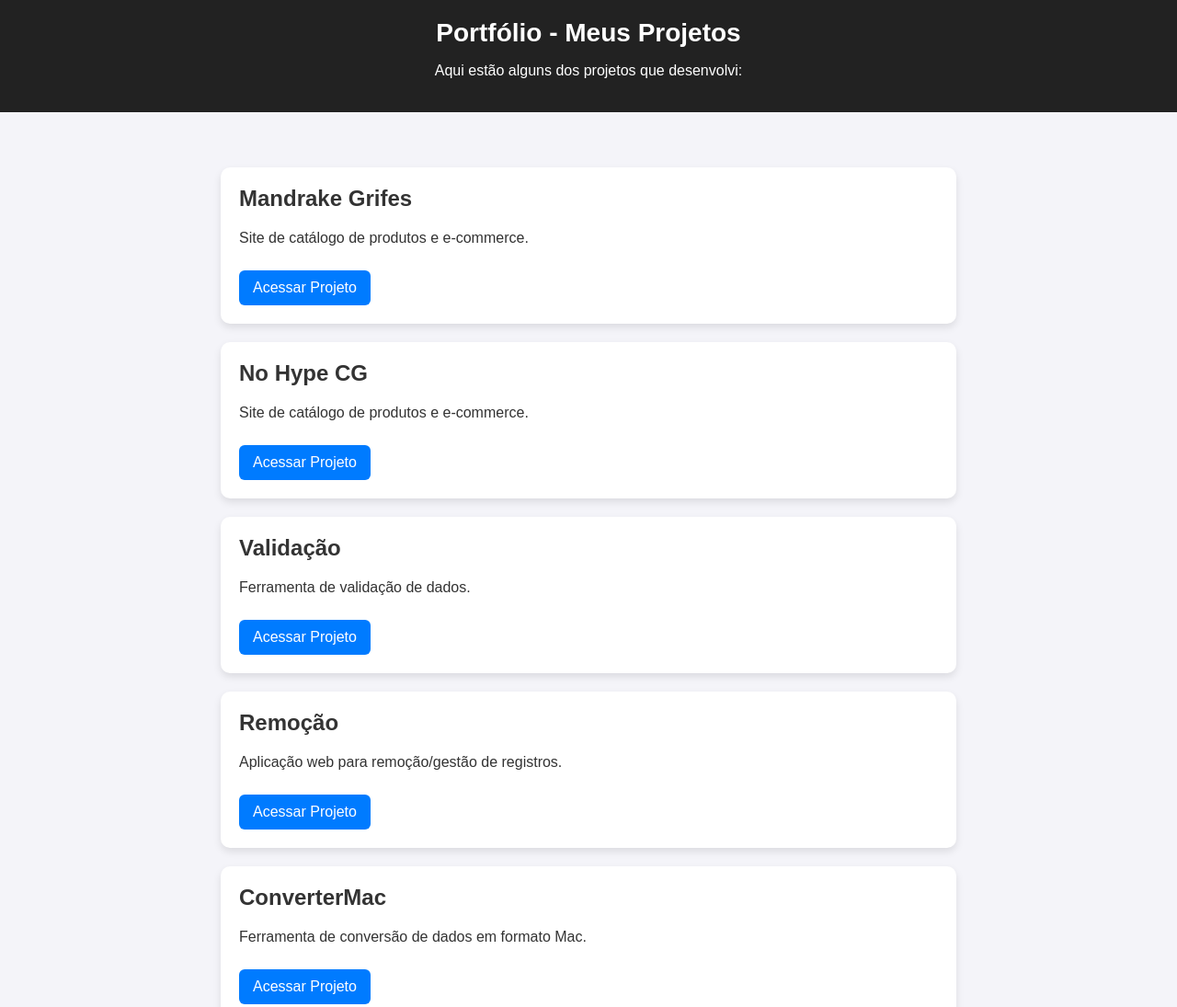
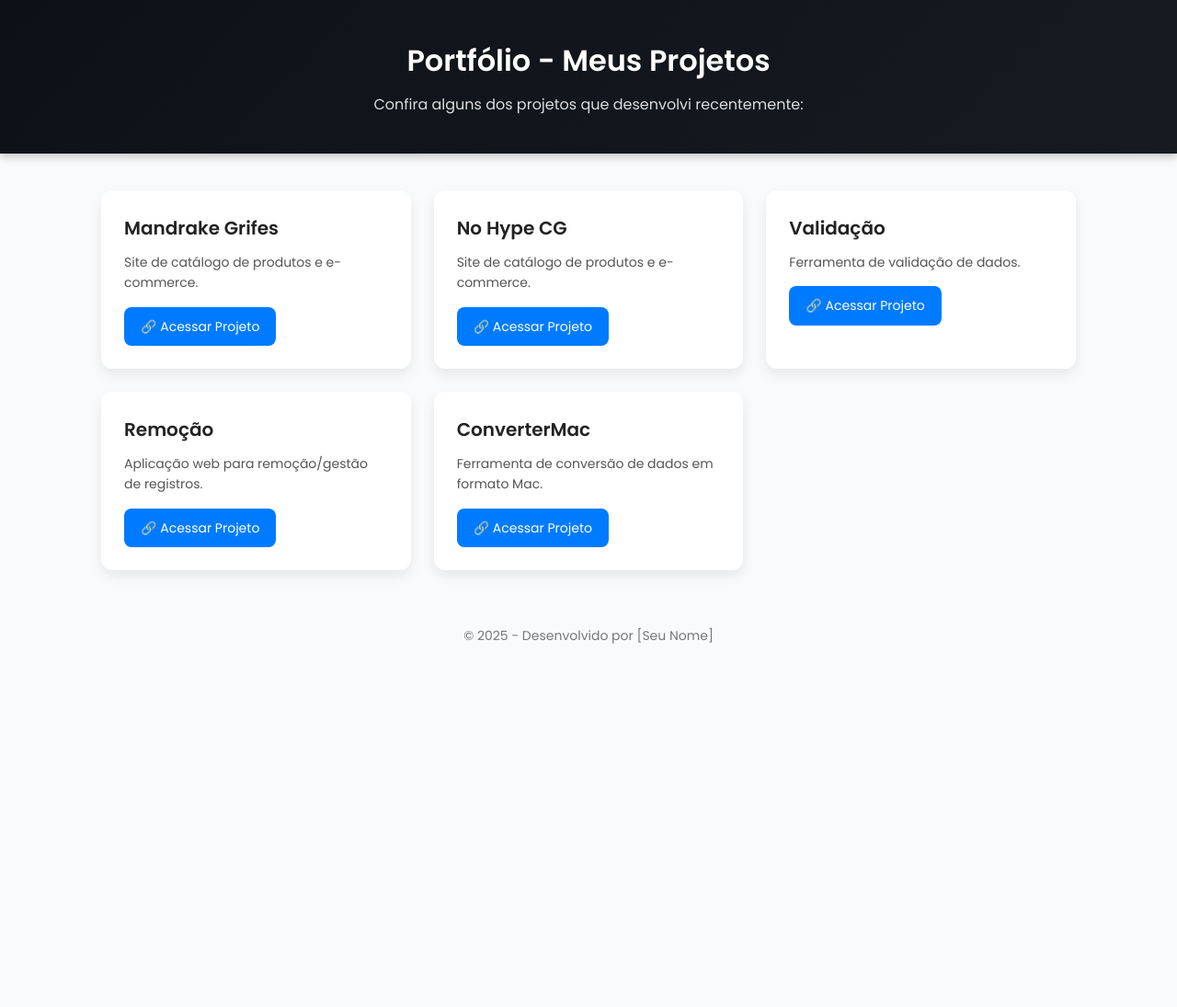
Before and after one commit to Denison1298/projetos, a plain HTML site: page index.html in a window 1280 px wide. Shown: the top 1095 px of the page at 92% size. After the commit the page ends 800 px from the top, so only its background shows below. Drawn offline with Linux system fonts and the light colour scheme.

Commit message:
Update index.html

```diff
--- a/index.html
+++ b/index.html
@@ -4,90 +4,141 @@
   <meta charset="UTF-8">
   <meta name="viewport" content="width=device-width, initial-scale=1.0">
   <title>Portfólio - Meus Projetos</title>
+  <link href="https://fonts.googleapis.com/css2?family=Poppins:wght@400;600&display=swap" rel="stylesheet">
   <style>
-    body {
-      font-family: Arial, sans-serif;
-      background: #f4f4f9;
+    /* Reset */
+    * {
       margin: 0;
       padding: 0;
+      box-sizing: border-box;
+    }
+
+    body {
+      font-family: 'Poppins', sans-serif;
+      background: #f8fafc;
       color: #333;
+      line-height: 1.6;
     }
+
     header {
-      background: #222;
-      color: white;
-      padding: 20px;
+      background: linear-gradient(135deg, #0d1117, #161b22);
+      color: #fff;
+      padding: 40px 20px;
       text-align: center;
+      box-shadow: 0 4px 8px rgba(0,0,0,0.2);
     }
-    h1 {
-      margin: 0;
-      font-size: 28px;
+
+    header h1 {
+      font-size: 32px;
+      margin-bottom: 10px;
+      font-weight: 600;
     }
+
+    header p {
+      font-size: 16px;
+      opacity: 0.85;
+    }
+
     .container {
-      max-width: 800px;
+      max-width: 1100px;
       margin: 40px auto;
-      padding: 20px;
+      padding: 0 20px;
+      display: grid;
+      grid-template-columns: repeat(auto-fit, minmax(280px, 1fr));
+      gap: 25px;
     }
+
     .projeto {
-      background: white;
-      margin-bottom: 20px;
-      padding: 20px;
-      border-radius: 10px;
-      box-shadow: 0 4px 8px rgba(0,0,0,0.1);
+      background: #fff;
+      padding: 25px;
+      border-radius: 12px;
+      box-shadow: 0 6px 14px rgba(0,0,0,0.08);
+      transition: transform 0.3s ease, box-shadow 0.3s ease;
     }
+
+    .projeto:hover {
+      transform: translateY(-6px);
+      box-shadow: 0 10px 18px rgba(0,0,0,0.15);
+    }
+
     .projeto h2 {
-      margin-top: 0;
+      font-size: 20px;
+      margin-bottom: 10px;
+      color: #222;
+      font-weight: 600;
     }
+
+    .projeto p {
+      font-size: 14px;
+      color: #555;
+      margin-bottom: 15px;
+    }
+
     .projeto a {
       display: inline-block;
-      margin-top: 10px;
-      padding: 10px 15px;
+      padding: 10px 18px;
       background: #007bff;
       color: white;
+      font-size: 14px;
       text-decoration: none;
-      border-radius: 6px;
-      transition: 0.3s;
+      border-radius: 8px;
+      font-weight: 500;
+      transition: background 0.3s ease;
     }
+
     .projeto a:hover {
       background: #0056b3;
+    }
+
+    footer {
+      text-align: center;
+      padding: 20px;
+      font-size: 14px;
+      color: #777;
+      margin-top: 40px;
     }
   </style>
 </head>
 <body>
   <header>
     <h1>Portfólio - Meus Projetos</h1>
-    <p>Aqui estão alguns dos projetos que desenvolvi:</p>
+    <p>Confira alguns dos projetos que desenvolvi recentemente:</p>
   </header>
 
   <div class="container">
     <div class="projeto">
       <h2>Mandrake Grifes</h2>
       <p>Site de catálogo de produtos e e-commerce.</p>
-      <a href="https://mandrakegrifes.com.br/inicio" target="_blank">Acessar Projeto</a>
+      <a href="https://mandrakegrifes.com.br/inicio" target="_blank">🔗 Acessar Projeto</a>
     </div>
 
     <div class="projeto">
       <h2>No Hype CG</h2>
       <p>Site de catálogo de produtos e e-commerce.</p>
-      <a href="https://nohypecg.wuaze.com/?i=1" target="_blank">Acessar Projeto</a>
+      <a href="https://nohypecg.wuaze.com/?i=1" target="_blank">🔗 Acessar Projeto</a>
     </div>
 
     <div class="projeto">
       <h2>Validação</h2>
       <p>Ferramenta de validação de dados.</p>
-      <a href="https://validacao.wuaze.com/index.php" target="_blank">Acessar Projeto</a>
+      <a href="https://validacao.wuaze.com/index.php" target="_blank">🔗 Acessar Projeto</a>
     </div>
 
     <div class="projeto">
       <h2>Remoção</h2>
       <p>Aplicação web para remoção/gestão de registros.</p>
-      <a href="https://remocao.vercel.app" target="_blank">Acessar Projeto</a>
+      <a href="https://remocao.vercel.app" target="_blank">🔗 Acessar Projeto</a>
     </div>
 
     <div class="projeto">
       <h2>ConverterMac</h2>
       <p>Ferramenta de conversão de dados em formato Mac.</p>
-      <a href="https://convertemac.wuaze.com/index.php" target="_blank">Acessar Projeto</a>
+      <a href="https://convertemac.wuaze.com/index.php" target="_blank">🔗 Acessar Projeto</a>
     </div>
   </div>
+
+  <footer>
+    © 2025 - Desenvolvido por [Seu Nome]
+  </footer>
 </body>
 </html>
```
